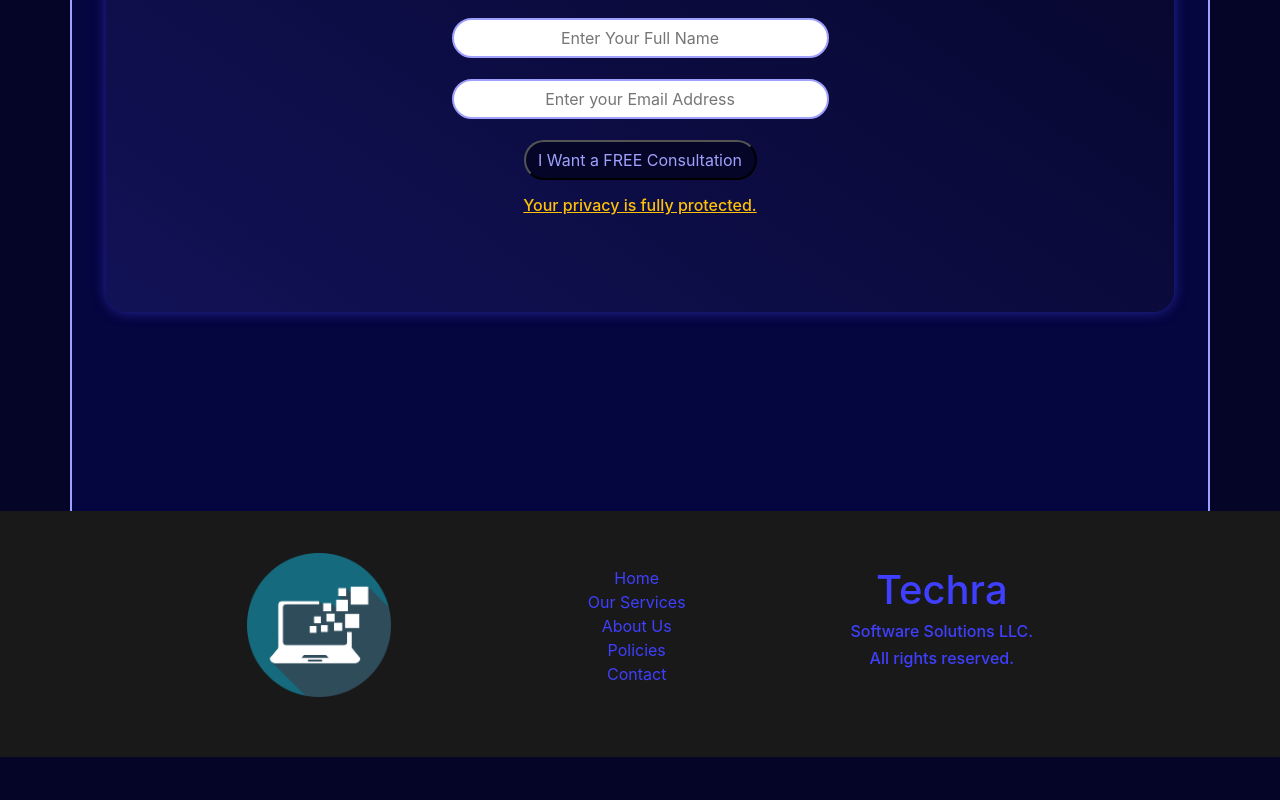
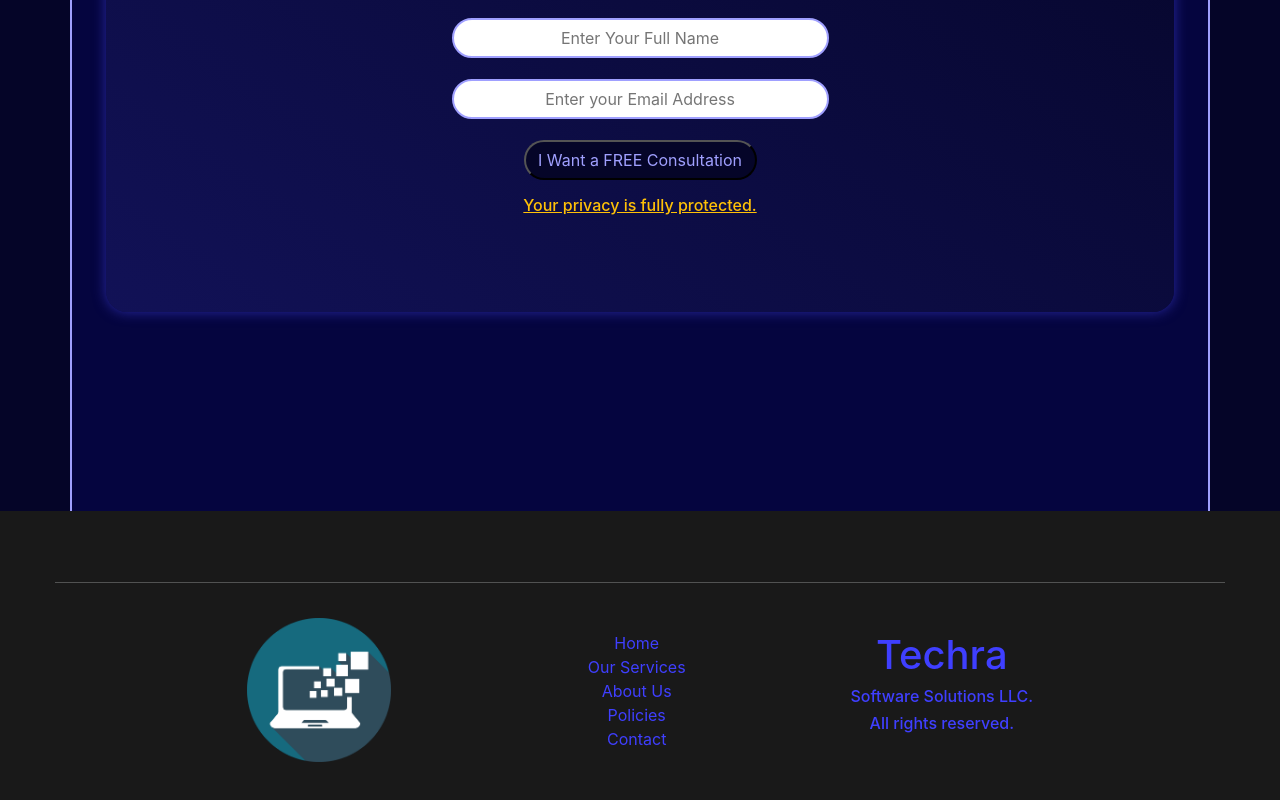
Before and after one commit to omarkha/Techra, a React (Create React App) app: page / in a window 1280 px wide. Shown: the part 6221-7021 px from the top of the page. Before the commit the page ends 6978 px from the top, so only its background shows below. Built offline with nearby package versions, Linux system fonts and the light colour scheme.

Commit message:
second edition

```diff
--- a/src/components/Footer.js
+++ b/src/components/Footer.js
@@ -3,6 +3,7 @@ import logo from "../media/logo.png";
 const Footer = () => {
   return (
     <footer>
+      <hr className="text-light mb-5" />
       <div className="container">
         <div className="footer-content">
           <div
```
